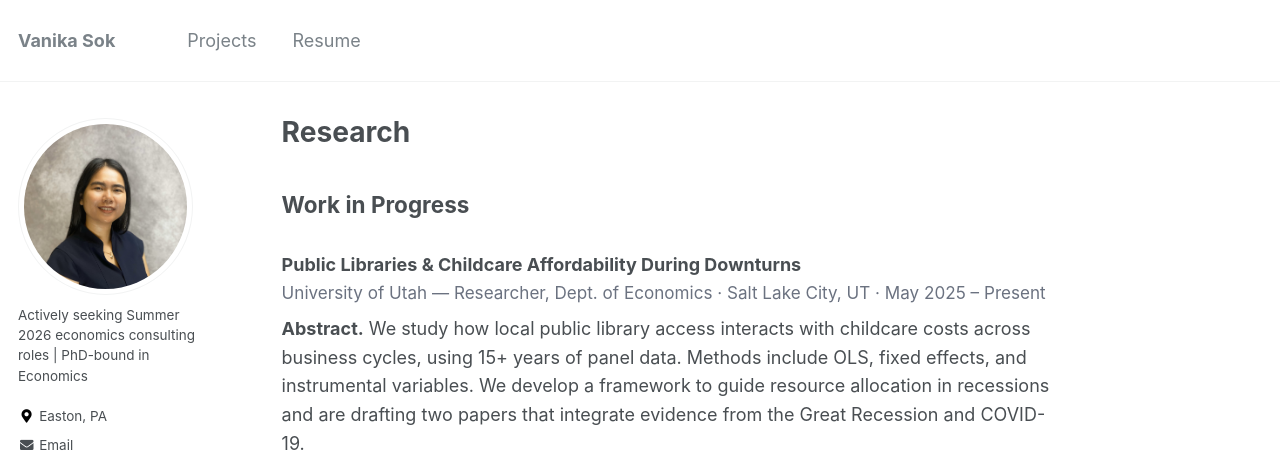
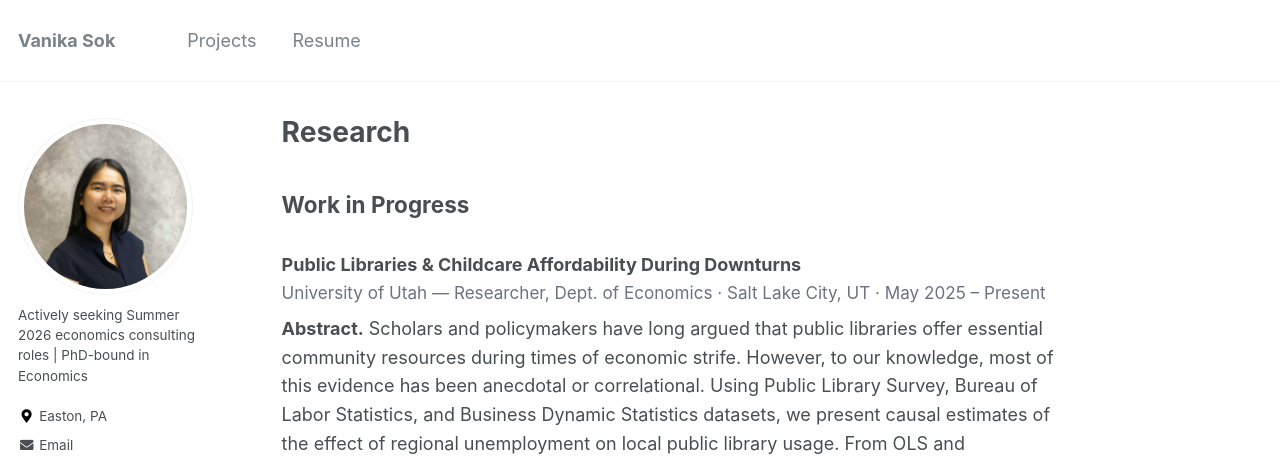
Before and after one commit to Vanika24/Vanika24.github.io, a Jekyll site: the page built from _pages/research.md, in a window 1280 px wide and 1400 px high. Shown: the top 463 px of the window. Built offline with Jekyll 4.4.1, drawn with Linux system fonts in a browser that asks for light colours; some of the changed text lies outside the part shown.

Commit message:
Update research.md

```diff
--- a/_pages/research.md
+++ b/_pages/research.md
@@ -28,22 +28,35 @@ author_profile: true
       University of Utah — Researcher, Dept. of Economics · Salt Lake City, UT · May 2025 – Present
     </div>
     <div class="research-abstract">
-      <strong>Abstract.</strong> We study how local public library access interacts with childcare costs across business cycles,
-      using 15+ years of panel data. Methods include OLS, fixed effects, and instrumental variables.
-      We develop a framework to guide resource allocation in recessions and are drafting two papers that
-      integrate evidence from the Great Recession and COVID-19.
+      <strong>Abstract.</strong> Scholars and policymakers have long argued that public libraries offer essential community
+      resources during times of economic strife. However, to our knowledge, most of this evidence has been
+      anecdotal or correlational. Using Public Library Survey, Bureau of Labor Statistics, and Business Dynamic
+      Statistics datasets, we present causal estimates of the effect of regional unemployment on local public
+      library usage. From OLS and instrumental variable models, we find that from 2008 to 2019, increased
+      rates of unemployment led to increased visits, circulation, and computer usage at local libraries. However,
+      during the COVID-19 pandemic, many of these relationships reversed, with COVID-related unemployment
+      causing a reduction in visits, but not necessarily use. Reflecting on various dimensions of community need
+      and library resources, we contextualize our results in the broader literature on public libraries as valuable
+      economic resources.
     </div>
 
-    <!-- Poster (or paper) embedded inline -->
+    <!-- Poster embedded inline -->
     <iframe
-      class="pdf-embed"
-      src="{{ '/assets/posters/library_childcare_poster.pdf' | relative_url }}"
-      title="Poster — Libraries & Childcare">
+      src="/files/pdf/sok_resume-3.pdf"
+      width="100%"
+      height="500"
+      frameborder="0"
+      marginwidth="0"
+      marginheight="0"
+      title="Poster — Public Libraries & Childcare">
     </iframe>
-    <div class="pdf-caption">Poster (PDF is embedded above). If it doesn’t load, <a href="{{ '/assets/posters/library_childcare_poster.pdf' | relative_url }}">open it directly</a>.</div>
+    <div class="pdf-caption">
+      Poster (embedded above). If it doesn’t load, <a href="/files/pdf/sok_resume-3.pdf">open it directly</a>.
+    </div>
   </div>
 
 </div>
+
 
 ---
 
```
